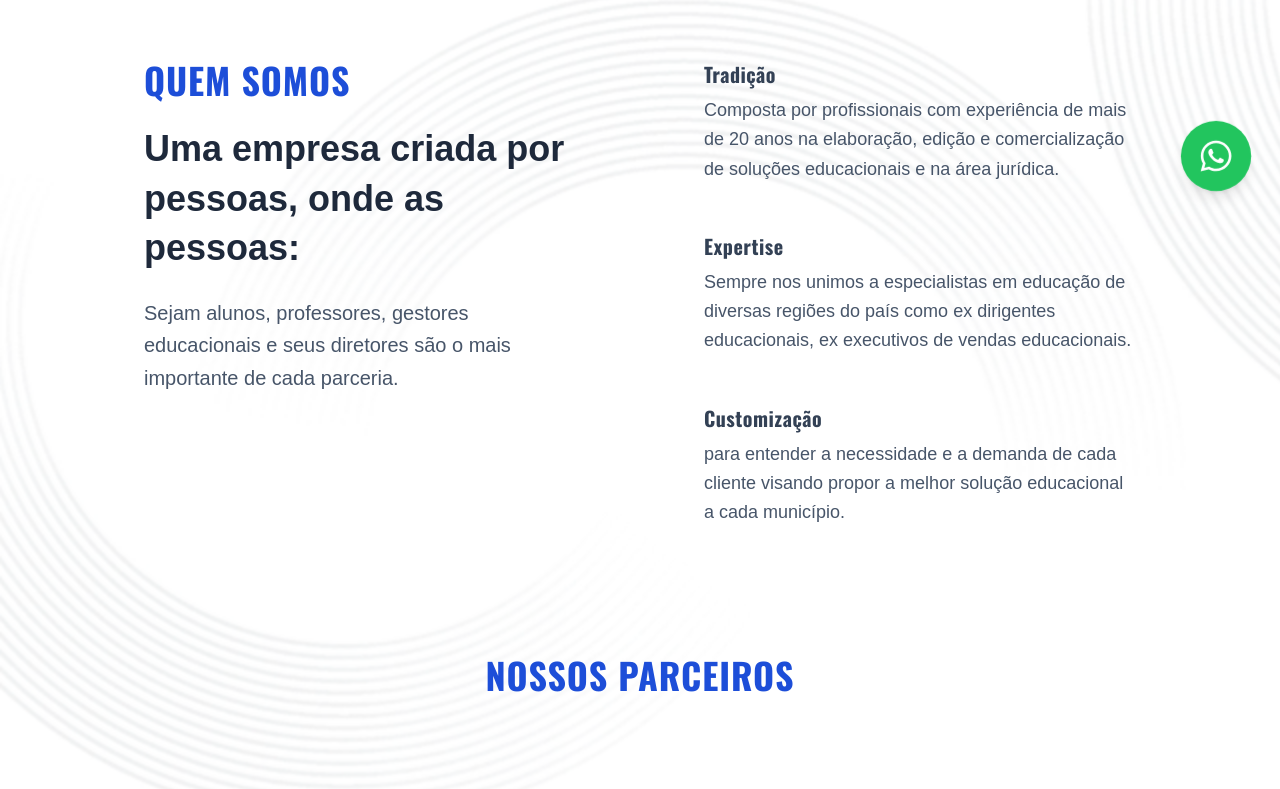
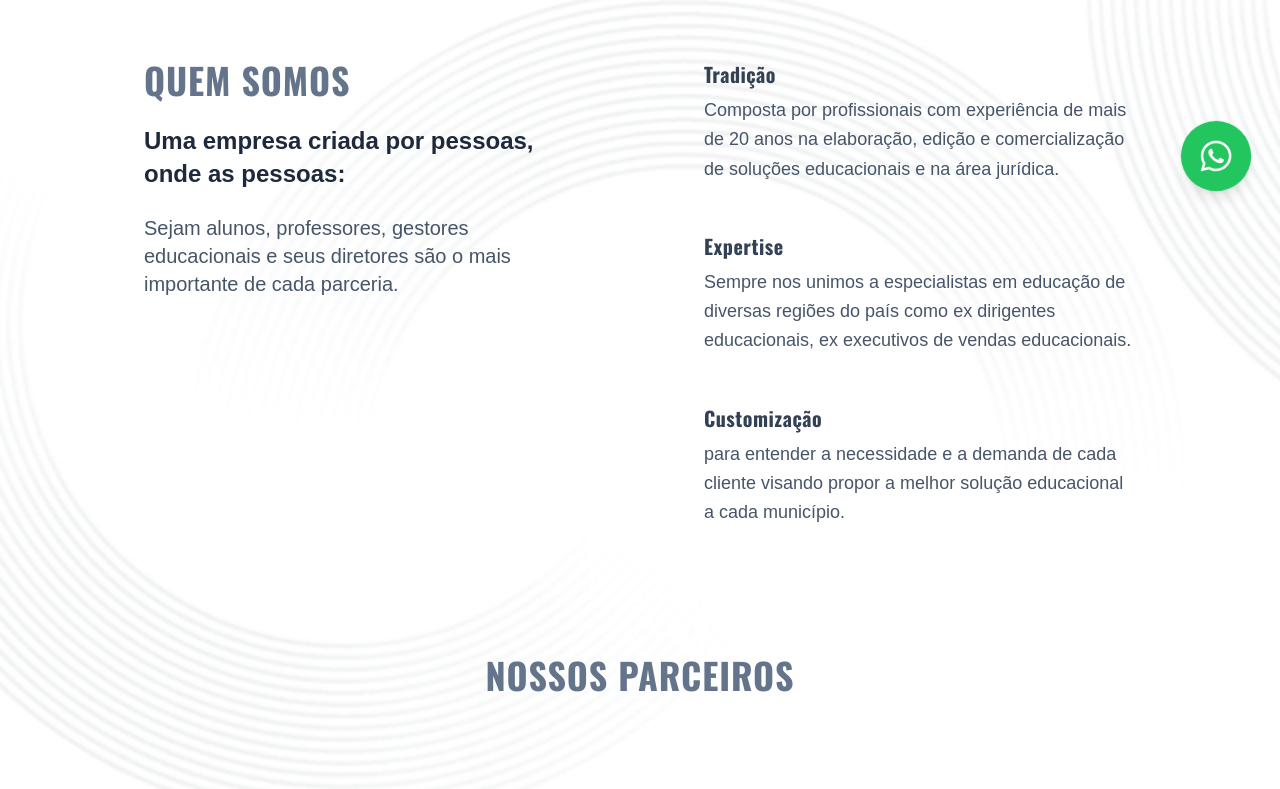
Before and after one commit to heliosalesjr/guima, a Next.js app: page / in a window 1280 px wide. Shown: the part 580-1369 px from the top of the page. Built offline with nearby package versions, Linux system fonts and the light colour scheme.

Commit message:
fixed links

```diff
--- a/components/About.jsx
+++ b/components/About.jsx
@@ -11,13 +11,13 @@ export default function About() {
       >
         {/* Left Section */}
         <div className="lg:w-1/2">
-          <h3 className="text-blue-700 font-semibold uppercase mb-6 text-4xl font-oswald tracking-wide">Quem somos</h3>
+          <h3 className="text-slate-500 font-semibold uppercase mb-6 text-4xl font-oswald tracking-wide">Quem somos</h3>
           <h2
 
-            className=" text-4xl font-bold text-slate-800 leading-snug mb-6">
+            className="sm:text-4-xl text-2xl font-bold text-slate-800 leading-snug mb-6">
             Uma empresa criada por pessoas, onde as pessoas:
           </h2>
-          <p className="text-slate-600 text-xl leading-relaxed">
+          <p className="text-slate-600 md:text-xl text-lg leading-relaxed">
             Sejam alunos, professores, gestores educacionais e seus diretores são o mais importante de cada parceria.
           </p>
         </div>
@@ -55,7 +55,7 @@ export default function About() {
         </div>
       </section>
 
-      <h3 className="text-4xl md:text-4xl font-bold mt-12 mb-8 text-center pb-16 oswald text-blue-700 uppercase  tracking-wide">Nossos Parceiros</h3>
+      <h3 className="text-4xl md:text-4xl font-bold mt-12 mb-8 text-center pb-16 oswald text-slate-500 uppercase  tracking-wide">Nossos Parceiros</h3>
 
       {/* Container das Imagens */}
       <div className="grid grid-cols-1 md:grid-cols-3 gap-8 max-w-6xl mx-auto">
--- a/components/Footer.jsx
+++ b/components/Footer.jsx
@@ -66,7 +66,7 @@ export default function Footer() {
 
           {/* Redes Sociais */}
           <div className="flex space-x-4 mt-6 md:mt-0">
-            <a href="https://linkedin.com" target="_blank" rel="noopener noreferrer" className="text-gray-400 hover:text-white transition-colors text-2xl">
+            <a href="https://www.linkedin.com/company/guima-representa%C3%A7%C3%A3o-e-distribui%C3%A7%C3%A3o/posts/?feedView=all" target="_blank" rel="noopener noreferrer" className="text-gray-400 hover:text-white transition-colors text-2xl">
               <FaLinkedin />
             </a>
             <a href="https://instagram.com" target="_blank" rel="noopener noreferrer" className="text-gray-400 hover:text-white transition-colors text-2xl">
--- a/components/Hero.jsx
+++ b/components/Hero.jsx
@@ -19,7 +19,7 @@ export default function Hero() {
         <p class="mt-8 text-lg font-medium text-pretty text-slate-600 sm:text-xl/8">Distribuímos e representamos as melhores soluções do mercado de educação básica brasileira, com milhares de usuários e resultados comprovados.</p>
         <div class="mt-10 flex items-center justify-center gap-x-6">
           <a href="#contato" class="rounded-md bg-indigo-600 px-3.5 py-2.5 text-sm font-semibold text-white shadow-xs hover:bg-indigo-500 focus-visible:outline-2 focus-visible:outline-offset-2 focus-visible:outline-indigo-600">Entre em contato</a>
-          <a href="#" class="text-sm/6 font-semibold text-gray-900">Saiba mais<span aria-hidden="true">→</span></a>
+          <a href="#sobre" class="text-sm/6 font-semibold text-gray-900">Saiba mais<span aria-hidden="true">→</span></a>
         </div>
       </div>
     </div>
--- a/components/WhoWeAre.jsx
+++ b/components/WhoWeAre.jsx
@@ -45,10 +45,13 @@ const WhoWeAre = () => {
 
           {/* Botão com espaçamento responsivo */}
           <div className="space-y-8 lg:space-y-20 ">
-            <button className="flex items-center space-x-2 px-6 py-3 bg-blue-600 text-white rounded-lg hover:bg-slate-500 mx-auto md:mx-0">
-              <Linkedin size={20} />
-              <span>Conecte-se</span>
-            </button>
+          <button
+  onClick={() => window.open("https://www.linkedin.com/in/edmardiogo/", "_blank")}
+  className="flex items-center space-x-2 px-6 py-3 bg-blue-600 text-white rounded-lg hover:bg-slate-500 mx-auto md:mx-0"
+>
+  <Linkedin size={20} />
+  <span>Conecte-se</span>
+</button>
 
             {/* Cards com espaçamento menor em mobile */}
             <div className="grid grid-cols-1 sm:grid-cols-2 gap-6">
--- a/components/WhoWeAreMa.jsx
+++ b/components/WhoWeAreMa.jsx
@@ -45,10 +45,13 @@ const WhoWeAreMa = () => {
 
           {/* Botão do LinkedIn alinhado à direita */}
           <div className="w-full flex justify-end">
-            <button className="flex items-center space-x-2 px-6 py-3 bg-blue-600 text-white rounded-lg hover:bg-slate-500 mx-auto md:mx-0">
-              <Linkedin size={20} />
-              <span>Conecte-se</span>
-            </button>
+            <button
+                        onClick={() => window.open("https://www.linkedin.com/in/edmardiogo/", "_blank")}
+                        className="flex items-center space-x-2 px-6 py-3 bg-blue-600 text-white rounded-lg hover:bg-slate-500 mx-auto md:mx-0"
+                      >
+                        <Linkedin size={20} />
+                        <span>Conecte-se</span>
+                      </button>
           </div>
 
           {/* Cards */}
```
